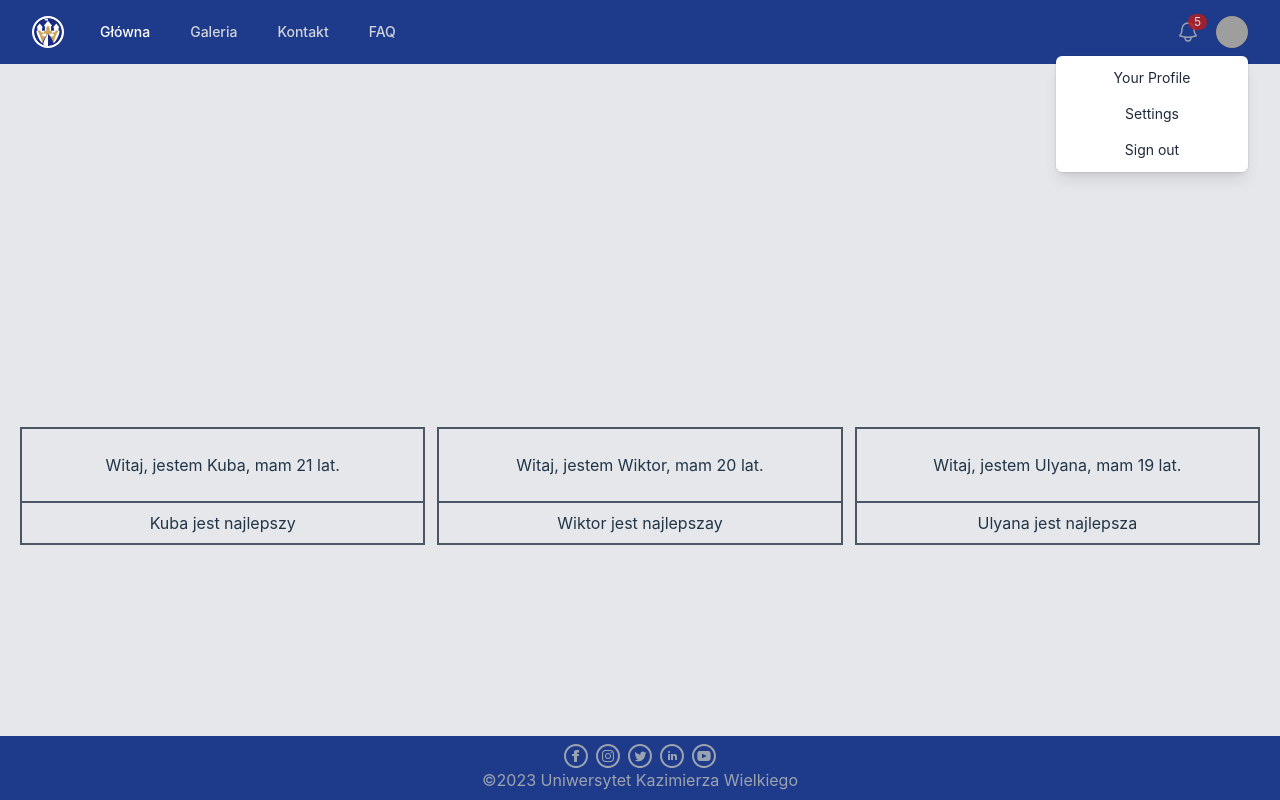
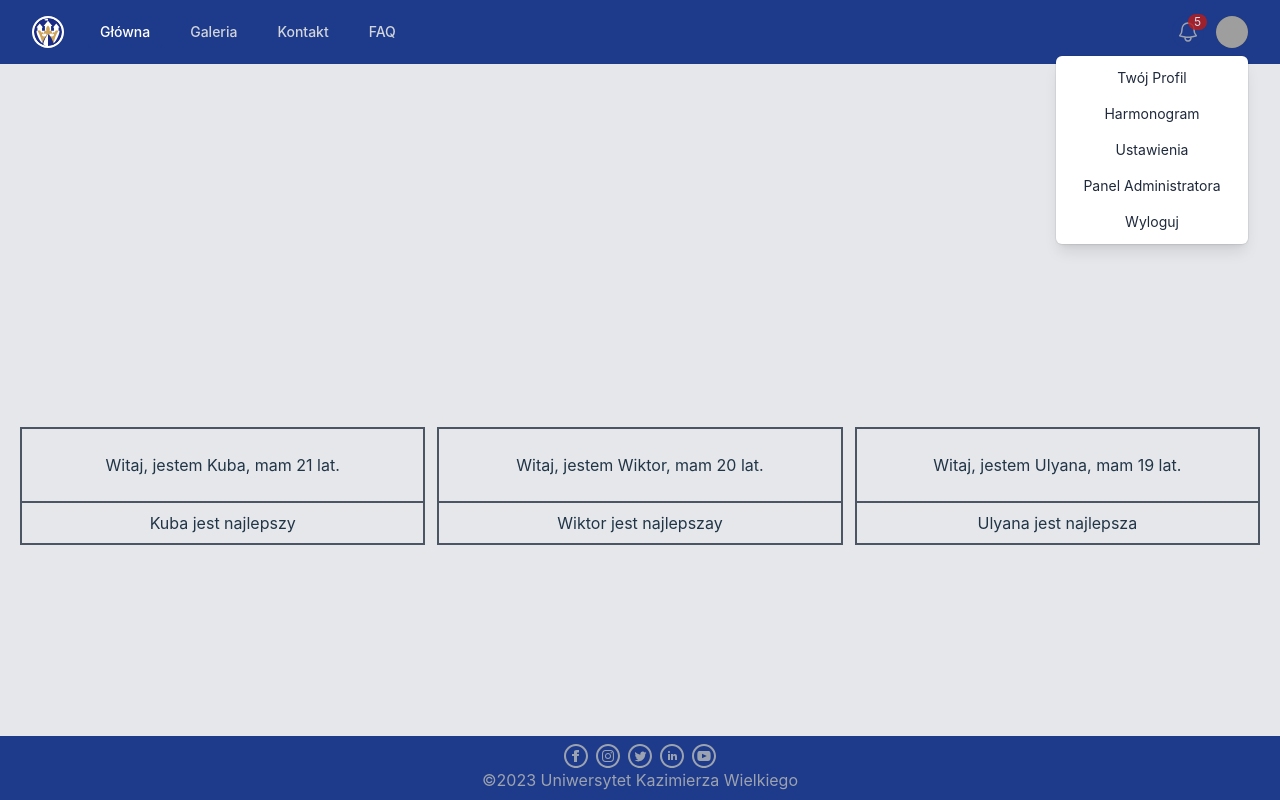
Before and after one commit to WukerDev/React-UniversityPageTest, a React (Vite) app in the folder Astral/: page / in a window 1280 px wide. Both pictures are taken after a click on the button "Open user menu". Built offline with nearby package versions, Linux system fonts and the light colour scheme; grey boxes are pictures that could not be loaded.

Commit message:
Footer Auto-Update

```diff
--- a/Astral/src/Components/Footer/Footer.tsx
+++ b/Astral/src/Components/Footer/Footer.tsx
@@ -1,11 +1,5 @@
-
 import './Footer.scss'
-import linkedinlogo from './iconmonstr-linkedin-5.svg'
-import facebooklogo from './iconmonstr-facebook-5.svg'
-import instagramlogo from  './iconmonstr-instagram-15.svg'
-import youtubelogo from  './iconmonstr-youtube-10.svg'
-import twitterlogo from  './iconmonstr-twitter-5.svg'
-
+import IkonyFooter from './ikony_baza'
 function getYear() {
     return new Date().getFullYear();
 }
@@ -13,13 +7,18 @@ function getYear() {
 export default function Footer() {
     return (
 
+ //footer body
 <footer className="bg-blue-900 dark:bg-slate-900 pb-2">
+    {/*div z ikonami, centruje się, tutaj zmieniamy gap między ikonami i padding*/}
 <div className="flex gap-2 align-middle justify-center pt-2" >
-    <a href="https://www.facebook.com/ukwbydgoszcz" target="_blank" className="foot_color ease-in-out transform hover:scale-125 transition duration-500"><img src={facebooklogo} /></a>
-    <a href="https://www.instagram.com/ukwbydgoszcz" target="_blank" className="foot_color ease-in-out transform hover:scale-125 transition duration-500"><img src={instagramlogo} className=""/></a>
-    <a href="https://twitter.com/UKWBydgoszcz" target="_blank" className="foot_color ease-in-out transform hover:scale-125 transition duration-500"><img src={twitterlogo} className=""/></a>
-    <a href="https://www.linkedin.com/school/uniwersytet-kazimierza-wielkiego/?originalSubdomain=pl" target="_blank" className="foot_color ease-in-out transform hover:scale-125 transition duration-500"><img src={linkedinlogo} className=""/></a>
-    <a href="https://www.youtube.com/ukwbydgoszcz" target="_blank" className="foot_color ease-in-out transform hover:scale-125 transition duration-500"><img src={youtubelogo} className=""/></a>
+{/*Automatic icon generator*/}
+    {IkonyFooter.map((ikona: any) => (
+        <a href={ikona.href} target="_blank" className="foot_color ease-in-out transform hover:scale-125 transition duration-500"><img className='foot_color' src={ikona.icon} /></a>
+    ))}
+
+
+
+
 </div>
 <a className="text-gray-400">©{getYear()} Uniwersytet Kazimierza Wielkiego</a>
 </footer>
--- /dev/null
+++ b/Astral/src/Components/Footer/ikony_baza.tsx
@@ -0,0 +1,34 @@
+
+let IkonyFooter = [
+    {
+        "id": 1,
+        "title": "Facebook",
+        "href": "https://www.facebook.com/ukwbydgoszcz",
+        "icon": "./src/Components/Footer/iconmonstr-facebook-5.svg",
+    },
+    {
+        "id": 2,
+        "title": "Instagram",
+        "href": "https://www.instagram.com/ukwbydgoszcz",
+        "icon": "./src/Components/Footer/iconmonstr-instagram-15.svg",
+    },
+    {
+        "id": 3,
+        "title": "Twitter",
+        "href": "https://twitter.com/UKWBydgoszcz",
+        "icon": "./src/Components/Footer/iconmonstr-twitter-5.svg",
+    },
+    {
+        "id": 4,
+        "title": "Linkedin",
+        "href": "https://www.linkedin.com/school/uniwersytet-kazimierza-wielkiego/?originalSubdomain=pl",
+        "icon": "./src/Components/Footer/iconmonstr-linkedin-5.svg",
+    },
+    {
+        "id": 5,
+        "title": "Youtube",
+        "href": "https://www.youtube.com/ukwbydgoszcz",
+        "icon": "./src/Components/Footer/iconmonstr-youtube-10.svg",
+    },
+]
+export default IkonyFooter;
--- a/Astral/src/Components/Nav.tsx
+++ b/Astral/src/Components/Nav.tsx
@@ -87,7 +87,7 @@ function togglePicture(){
                   <BellIcon className="h-6 w-6" aria-hidden="true" />
                 </button>
 
-                {/* Profile dropdown */}
+                {/* Profile dropdown TODO:Podział na loged i not loged*/}
                 <Menu as="div" className="relative ml-3">
                   <div>
                     <Menu.Button className="flex rounded-full bg-gray-800 text-sm focus:outline-none focus:ring-2 focus:ring-white focus:ring-offset-2 focus:ring-offset-gray-800">
@@ -115,7 +115,7 @@ function togglePicture(){
                             href="#"
                             className={classNames(active ? 'bg-gray-100 dark:bg-slate-900' : '', 'block px-4 py-2 text-sm text-slate-800 dark:text-slate-50')}
                           >
-                            Your Profile
+                            Twój Profil
                           </a>
                         )}
                       </Menu.Item>
@@ -125,7 +125,7 @@ function togglePicture(){
                             href="#"
                             className={classNames(active ? 'bg-gray-100 dark:bg-slate-900' : '', 'block px-4 py-2 text-sm text-slate-800 dark:text-slate-50')}
                           >
-                            Settings
+                            Harmonogram
                           </a>
                         )}
                       </Menu.Item>
@@ -135,7 +135,27 @@ function togglePicture(){
                             href="#"
                             className={classNames(active ? 'bg-gray-100 dark:bg-slate-900' : '', 'block px-4 py-2 text-sm text-slate-800 dark:text-slate-50')}
                           >
-                            Sign out
+                            Ustawienia
+                          </a>
+                        )}
+                      </Menu.Item>
+                      <Menu.Item>
+                        {({ active }) => (
+                          <a
+                            href="#"
+                            className={classNames(active ? 'bg-gray-100 dark:bg-slate-900' : '', 'block px-4 py-2 text-sm text-slate-800 dark:text-slate-50')}
+                          >
+                            Panel Administratora
+                          </a>
+                        )}
+                      </Menu.Item>
+                      <Menu.Item>
+                        {({ active }) => (
+                          <a
+                            href="#"
+                            className={classNames(active ? 'bg-gray-100 dark:bg-slate-900' : '', 'block px-4 py-2 text-sm text-slate-800 dark:text-slate-50')}
+                          >
+                            Wyloguj
                           </a>
                         )}
                       </Menu.Item>
--- /dev/null
+++ b/package.json
@@ -0,0 +1,5 @@
+{
+  "devDependencies": {
+    "@types/node": "^18.15.1"
+  }
+}
```
